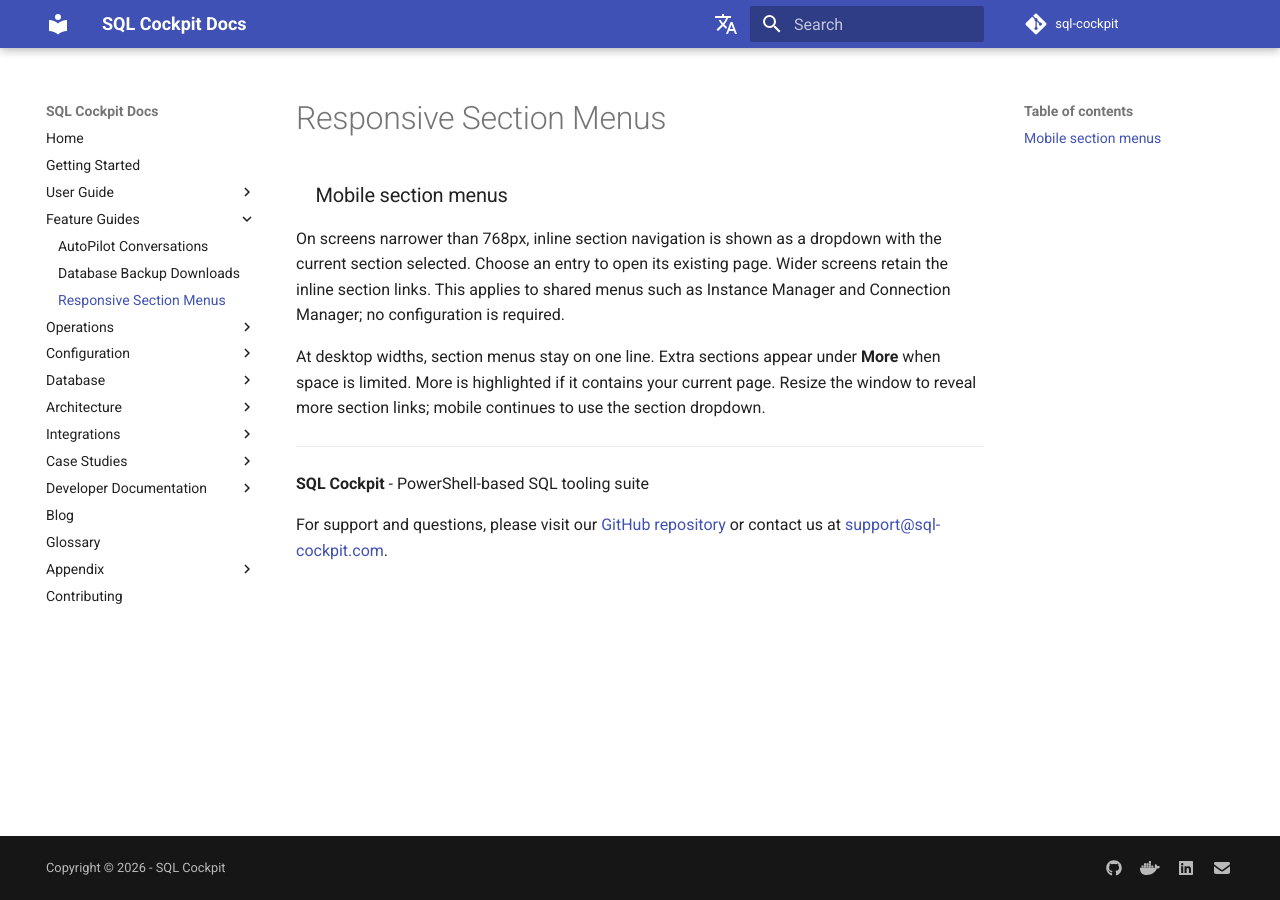
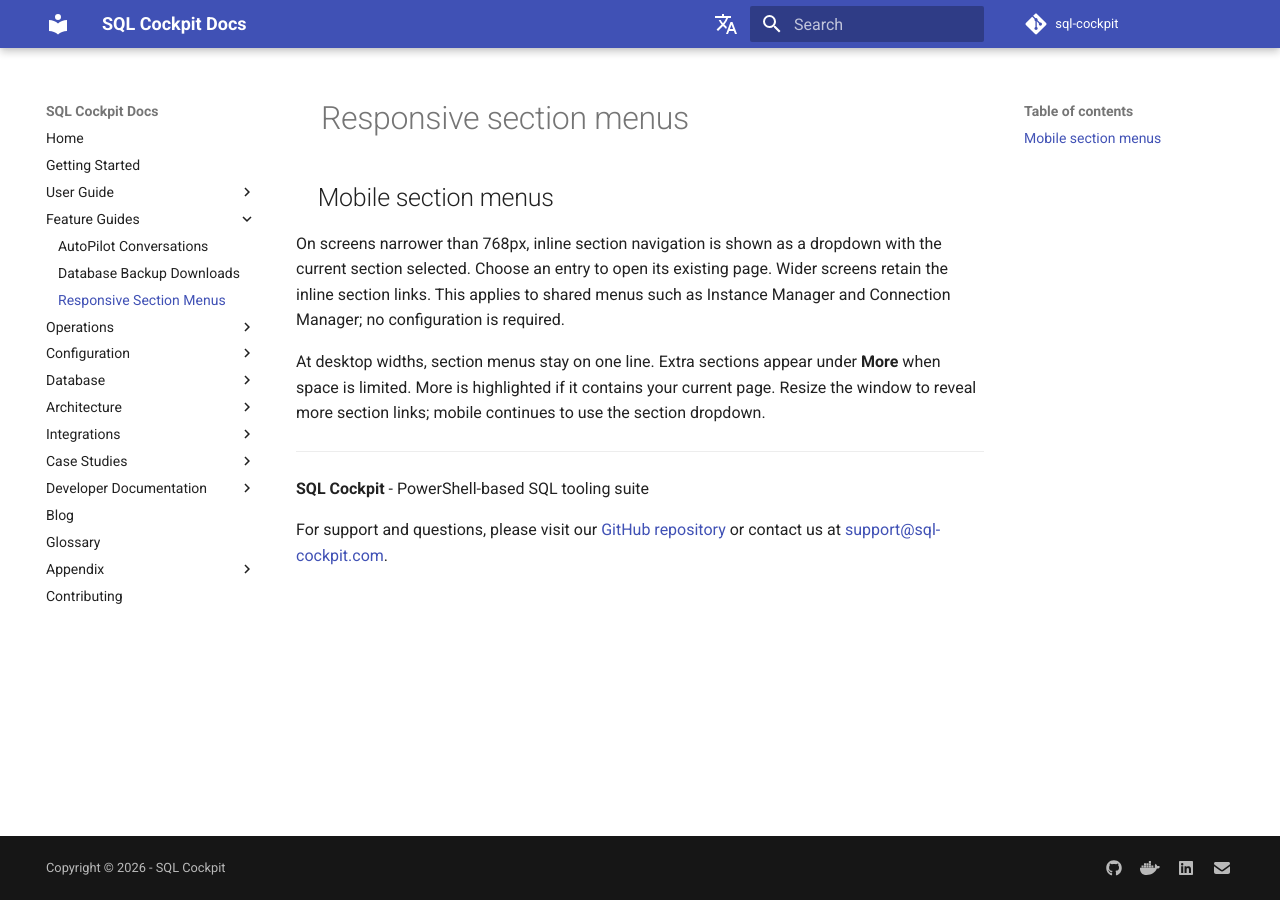
Before and after one commit to sql-cockpit/sql-cockpit-docs-source, an MkDocs documentation site: the page built from docs/appendix/mobile-section-navigation.md, in a window 1280 px wide. Built offline with MkDocs 1.6.1 and Material for MkDocs 9.7.7, drawn with Linux system fonts in a browser that asks for light colours; comment, search, counter and statistics services are not loaded; the version menu is left out; part of the change alters nothing that is shown.

```diff
--- a/docs/appendix/mobile-section-navigation.md
+++ b/docs/appendix/mobile-section-navigation.md
@@ -1,5 +1,6 @@
+# Responsive section menus
 
-### Mobile section menus
+## Mobile section menus
 
 On screens narrower than 768px, inline section navigation is shown as a dropdown with the current section selected. Choose an entry to open its existing page. Wider screens retain the inline section links. This applies to shared menus such as Instance Manager and Connection Manager; no configuration is required.
 
```
